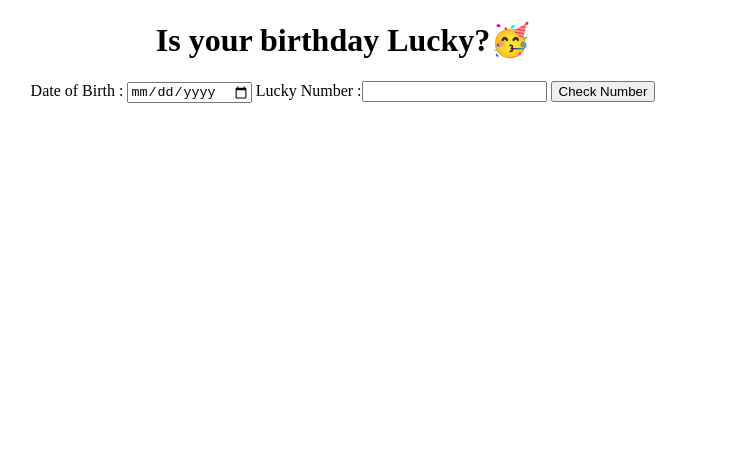
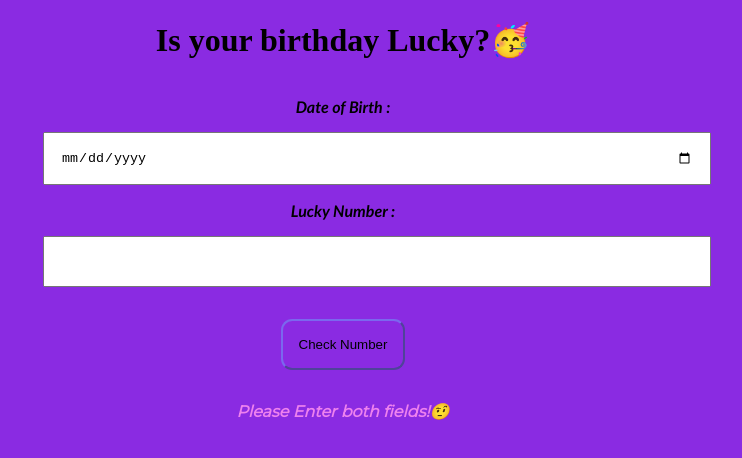
Before and after one commit to tarunsankhla/LuckyBirthdays, a plain HTML site: page index.html in a window 1280 px wide. Both pictures are taken after a click on the button "Check Number". Shown: the whole page, without its empty margins (297-1039 px from the left). Drawn offline with Linux system fonts and the light colour scheme.

Commit message:
calculation complete and css added

```diff
--- a/index.html
+++ b/index.html
@@ -6,16 +6,20 @@
     <meta name="viewport" content="width=device-width, initial-scale=1.0">
     <title>Document</title>
     <link rel="stylesheet" href="style.css">
+    <link rel="preconnect" href="https://fonts.googleapis.com">
+<link rel="preconnect" href="https://fonts.gstatic.com" crossorigin>
+<link href="https://fonts.googleapis.com/css2?family=Montserrat&display=swap" rel="stylesheet">
 </head>
 <body>
 
     <h1>Is your birthday Lucky?🥳</h1>
     <div class="container">
-    <label for="date">Date of Birth : <input type="date" id="date"/></label>
-    <label for="lucky-number">Lucky Number :<input type="text" name="" id="lucky-number"></label>
-    <button id="checkbtn">Check Number</button>
+        <label for="date">Date of Birth : <input type="date" id="date"/></label>
+        <label for="lucky-number">Lucky Number :<input type="text"  id="lucky-number"/></label>
+        <button id="checkbtn">Check Number</button>
+        <p name="output-box" id="output-box" disabled></p>
+    </div>
 
-    </div>
     <script src="./script.js"></script>
 </body>
 </html>
--- a/script.js
+++ b/script.js
@@ -1,6 +1,16 @@
 const birthdate = document.querySelector("#date");
 const luckyNumber = document.querySelector("#lucky-number");
 const checkButton = document.querySelector("#checkbtn");
+const output = document.querySelector("#output-box");
+
+function compareValues(sum,luckyNumber){
+    if(sum%Number(luckyNumber) === 0){
+        output.innerHTML  ="your birthday is lucky!😁🧨✨";
+    }else
+    {
+        output.innerHTML= "your birthday is NOT lucky, make your own luck!🤨";
+    }
+}
 
 function calculatesum(Birthdate){
     let sum = 0;
@@ -22,6 +32,14 @@ function checknumberIsLucky(){
     const Birthdate = birthdate.value;
     const luckynumber = luckyNumber.value;
     const sum = calculatesum(Birthdate);
-    console.log(sum);
+    if(Birthdate && luckynumber)
+
+    compareValues(sum,luckynumber)
+    else
+    output.innerHTML= "Please Enter both fields!🤨";
+
+
+
+    // console.log(sum,luckynumber);
 }
 checkButton.addEventListener('click',checknumberIsLucky );
--- a/style.css
+++ b/style.css
@@ -1,3 +1,37 @@
+
 body{
     text-align: center;
+    background-color: blueviolet;
 }
+.container{
+    font-family: 'Montserrat', sans-serif;
+    width: 50%;
+    /* display: block; */
+    margin: auto;
+    padding: 1rem;
+}
+input{
+    padding: 1rem;
+    width: 100%;
+    margin: 1rem;
+}
+label{
+    display: block;
+    font-family: 'Gill Sans', 'Gill Sans MT', Calibri, 'Trebuchet MS', sans-serif;
+    font-weight: bolder;
+    font-style: oblique;
+}
+button{
+    padding: 1rem;
+    margin: 1rem;
+    border-radius: 0.7rem;
+    background: transparent;
+    border-color: mediumslateblue;
+    cursor: pointer;
+}
+p{
+    text-align: center;
+    color: violet;
+    font-weight: bolder;
+    font-style: oblique;
+}
```
